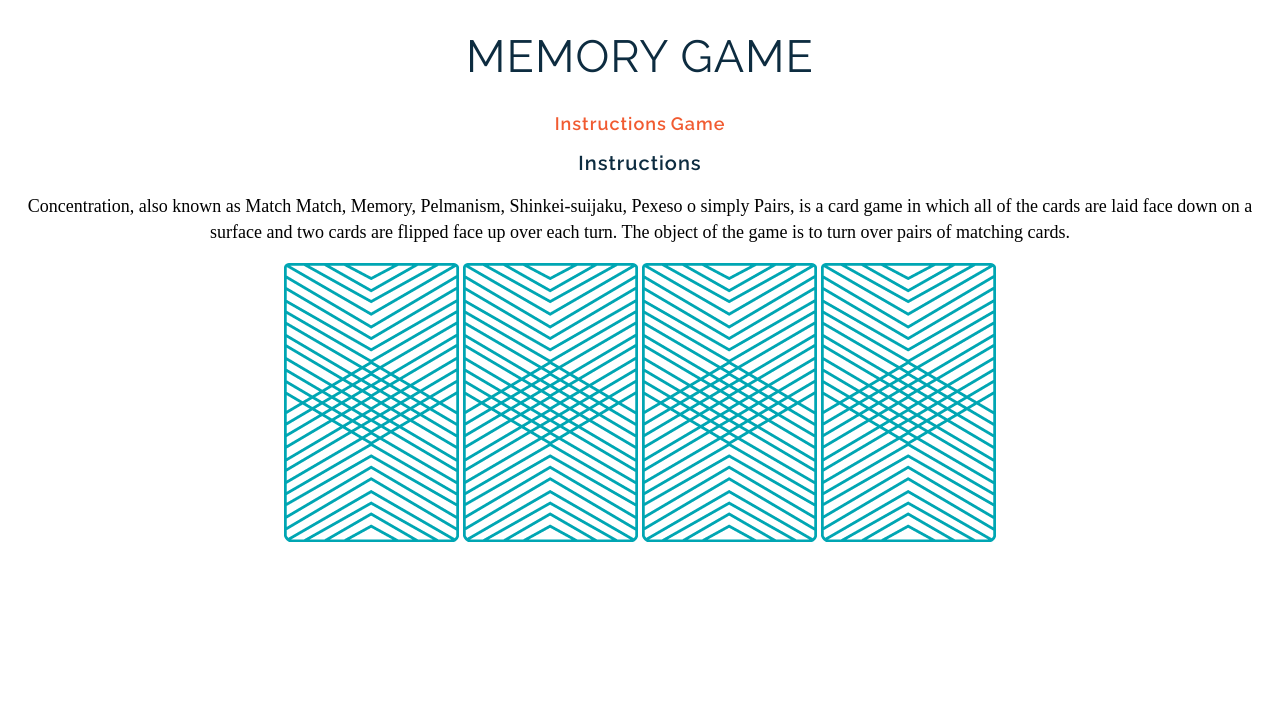
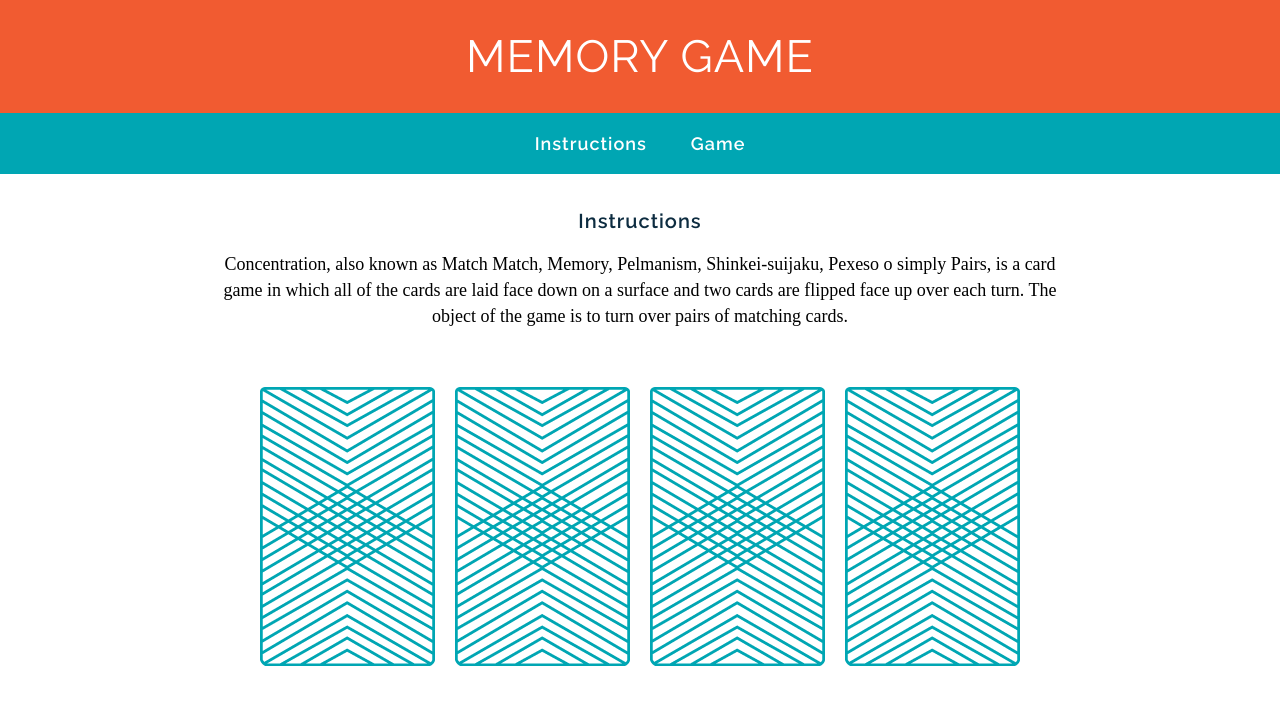
Before and after one commit to ChloeLiang/wdi-fundamentals-memorygame, a plain HTML site: page index.html in a window 1280 px wide. Drawn offline with Linux system fonts and the light colour scheme; a web font is replaced by a local one.

Commit message:
Add semantic elements and style header and navigation.

```diff
--- a/css/style.css
+++ b/css/style.css
@@ -1,14 +1,16 @@
 body {
     text-align: center;
+    margin: 0;
 }
 
 h1 {
-    color: #0d2c40;
+    color: #ffffff;
     font-family: "Raleway", sans-serif;
     font-weight: 400;
     font-size: 45px;
     letter-spacing: 1px;
     text-transform: uppercase;
+    margin: 0;
 }
 
 h2 {
@@ -20,12 +22,13 @@ h2 {
 }
 
 a {
-    color: #f15b31;
+    color: #ffffff;
     font-family: "Raleway", sans-serif;
     font-weight: 600;
     font-size: 18px;
     letter-spacing: 1px;
     text-decoration: none;
+    margin: 0 20px;
 }
 
 p {
@@ -33,3 +36,24 @@ p {
     font-size: 18px;
     line-height: 26px;
 }
+
+img {
+    margin: 40px 8px 0 8px;
+}
+
+header {
+    background-color: #f15b31;
+    color: #ffffff;
+    padding: 30px 20px;
+}
+
+nav {
+    background-color: #00a6b3;
+    color: #ffffff;
+    padding: 20px 0;
+}
+
+main {
+    width: 850px;
+    margin: 35px auto;
+}
--- a/index.html
+++ b/index.html
@@ -10,11 +10,16 @@
         <title>Memory Card Game</title>
     </head>
     <body>
+        <header>
             <h1>Memory Game</h1>
+        </header>
 
+        <nav>
             <a href="#">Instructions</a>
             <a href="#">Game</a>
+        </nav>
 
+        <main>
             <h2>Instructions</h2>
 
             <p>
@@ -29,5 +34,6 @@
                 <img src="images/back.png" alt="King of Diamonds">
                 <img src="images/back.png" alt="King of Hearts">
             </div>
+        </main>
     </body>
 </html>
```
Lines whose indentation alone changed are shown as unchanged.
